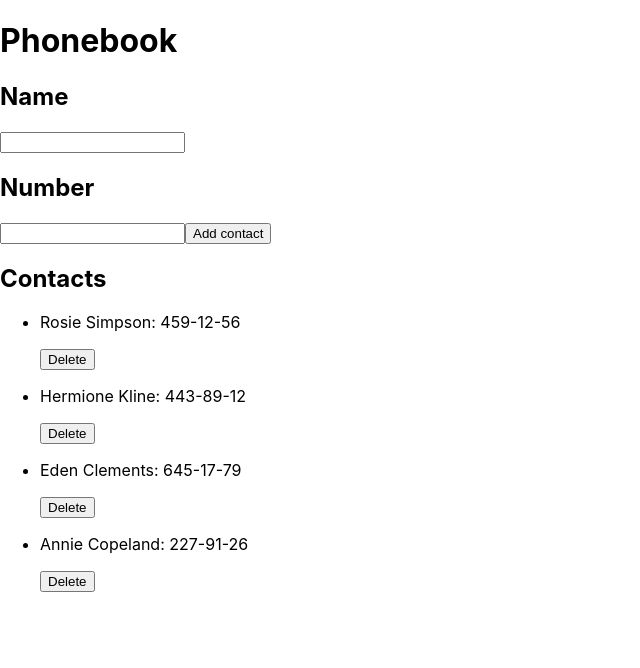
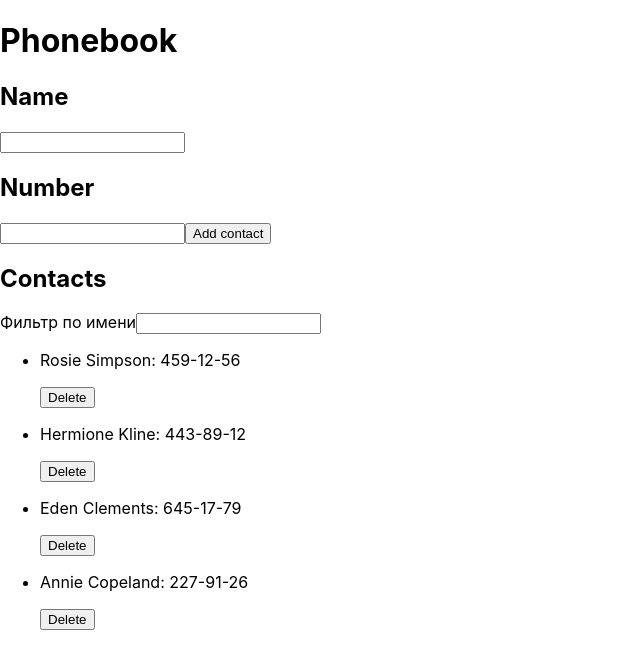
Before and after one commit to Ievgennii/goit-react-hw-02-phonebook, a React (Create React App) app: page / in a window 1280 px wide. Shown: the top 668 px of the page, without its empty margins (0-640 px from the left). Built offline with nearby package versions, Linux system fonts and the light colour scheme.

Commit message:
add filter

```diff
--- a/src/components/App.jsx
+++ b/src/components/App.jsx
@@ -2,6 +2,7 @@ import React, { Component } from 'react';
 import ContactList from './ContactList';
 import ContactForm from './ContactForm';
 import shortid from 'shortid';
+import Filter from './Filter';
 
 class App extends Component {
   state = {
@@ -11,12 +12,9 @@ class App extends Component {
       { id: 'id-3', name: 'Eden Clements', number: '645-17-79' },
       { id: 'id-4', name: 'Annie Copeland', number: '227-91-26' },
     ],
-    // filter: '',
-    // name: '',
-    // number: '',
+    filter: '',
+
   };
-
-
 
   deleteContact = contactId => {
     this.setState(prevState => ({
@@ -30,24 +28,39 @@ class App extends Component {
     const contact = {
       id: shortid.generate(),
       name,
-number
-    }
-    this.setState(({contacts}) => ({
-      contacts: [contact, ...contacts]
-    }))
+      number,
+    };
+    this.setState(({ contacts }) => ({
+      contacts: [contact, ...contacts],
+    }));
   };
 
+  changeFilter = e => {
+    this.setState({filter: e.currentTarget.value})
+  }
+
+  getVisibleContacts = ()=> {
+    const {filter, contacts} = this.state
+    const normalizedFilter = filter.toLowerCase()
+
+    return contacts.filter(contact => contact.name.toLowerCase().includes(normalizedFilter))
+
+  }
+
   render() {
-    const { contacts } = this.state;
+    const {  filter } = this.state;
+
+    const visibleContacts = this.getVisibleContacts()
 
     return (
       <div className="App">
         <h1>Phonebook</h1>
-        {/* <ContactForm ... /> */}
-        <ContactForm onSubmit={this.addContact}/>
+
+        <ContactForm onSubmit={this.addContact} />
         <h2>Contacts</h2>
-        {/* <Filter ... /> */}
-        <ContactList contacts={contacts} onDeleteContact={this.deleteContact} />
+        <Filter value={filter} onChange={this.changeFilter}/>
+
+        <ContactList contacts={visibleContacts} onDeleteContact={this.deleteContact} />
       </div>
     );
   }
--- /dev/null
+++ b/src/components/Filter.jsx
@@ -0,0 +1,12 @@
+import React from 'react';
+
+function Filter({ value, onChange }) {
+  return (
+    <label>
+      Фильтр по имени
+      <input type="text" value={value} onChange={onChange} />
+    </label>
+  );
+}
+
+export default Filter;
```
